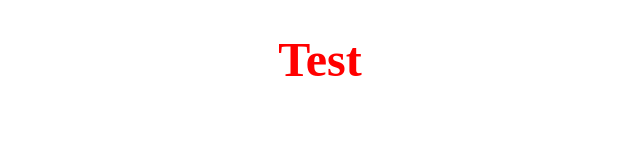
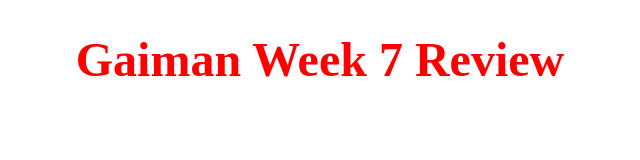
Before and after one commit to xqhuynh/gaiman-js-review, a plain HTML site: page index.html in a window 1280 px wide. Shown: the whole page, without its empty margins (320-960 px from the left). Drawn offline with Linux system fonts and the light colour scheme.

Commit message:
Modify h1 header

```diff
--- a/index.html
+++ b/index.html
@@ -10,6 +10,6 @@
     <link rel="stylesheet" href="./stylesheet.css" />
   </head>
   <body>
-    <h1 id="header-text">Test</h1>
+    <h1 id="header-text">Gaiman Week 7 Review</h1>
   </body>
 </html>
```
